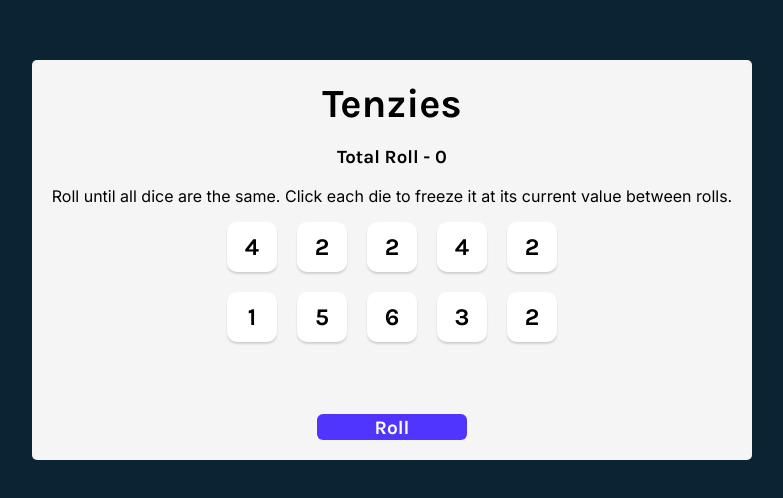
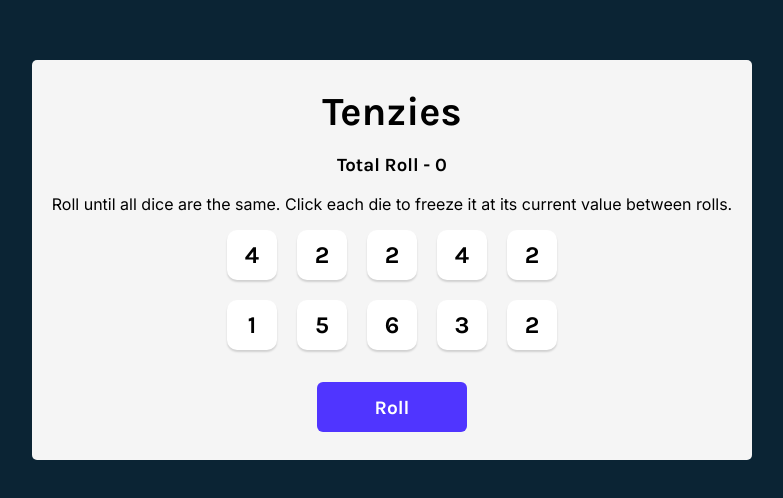
Before and after one commit to Arafat-alim/tenzies-app, a React (Create React App) app: page / in a window 1280 px wide. Shown: the part 140-638 px from the top of the page, without its empty margins (248-1031 px from the left). Built offline with nearby package versions, Linux system fonts and the light colour scheme.

Commit message:
fixed UI

```diff
--- a/src/index.css
+++ b/src/index.css
@@ -24,7 +24,7 @@ main {
   border-radius: 5px;
   display: flex;
   flex-direction: column;
-  justify-content: space-around;
+  justify-content: center;
   align-items: center;
 
 }
@@ -45,7 +45,7 @@ main {
   display: grid;
   grid-template: auto auto / repeat(5, 1fr);
   gap: 20px;
-  margin-bottom: 40px;
+  /* margin-bottom: 40px; */
 }
 
 .die-face {
```
